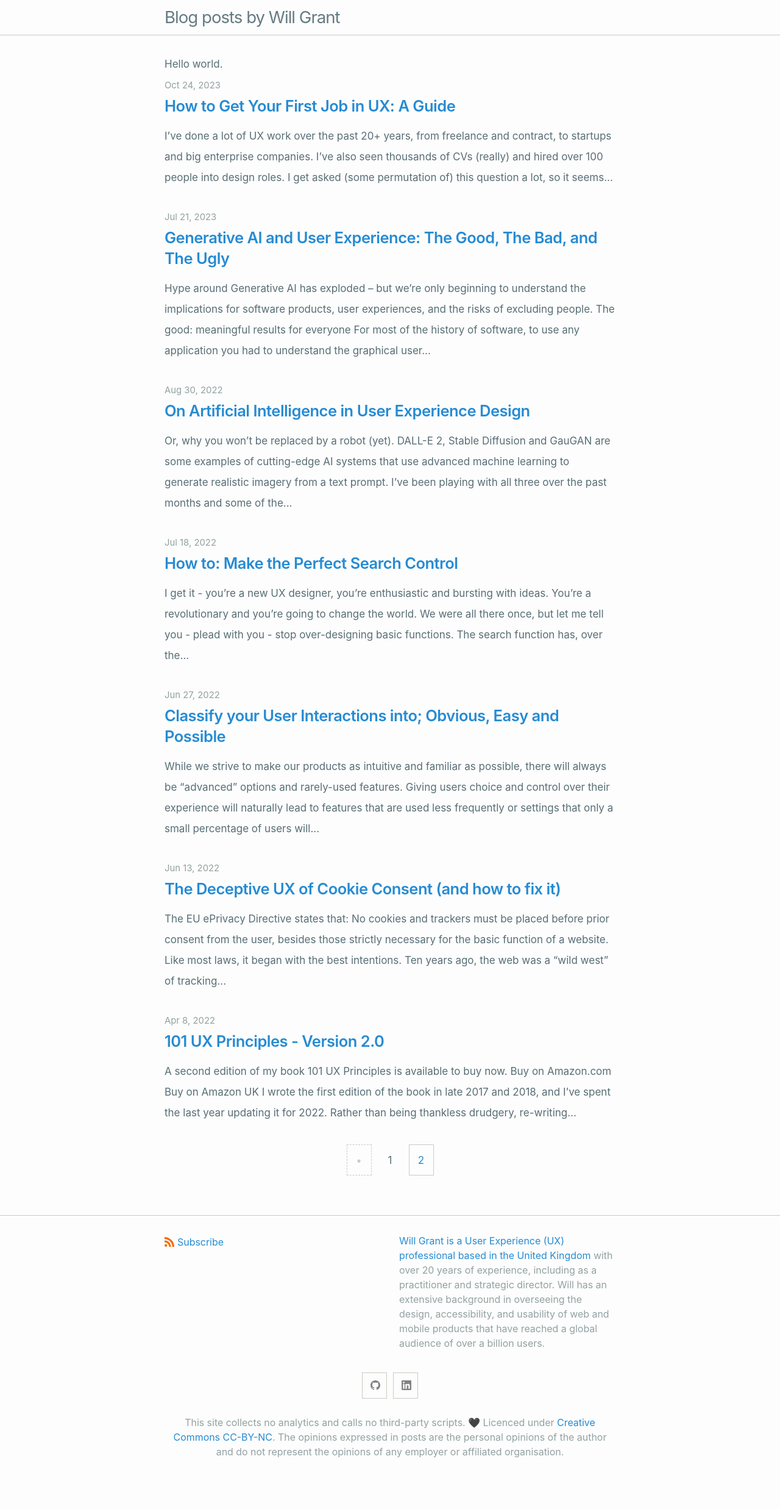
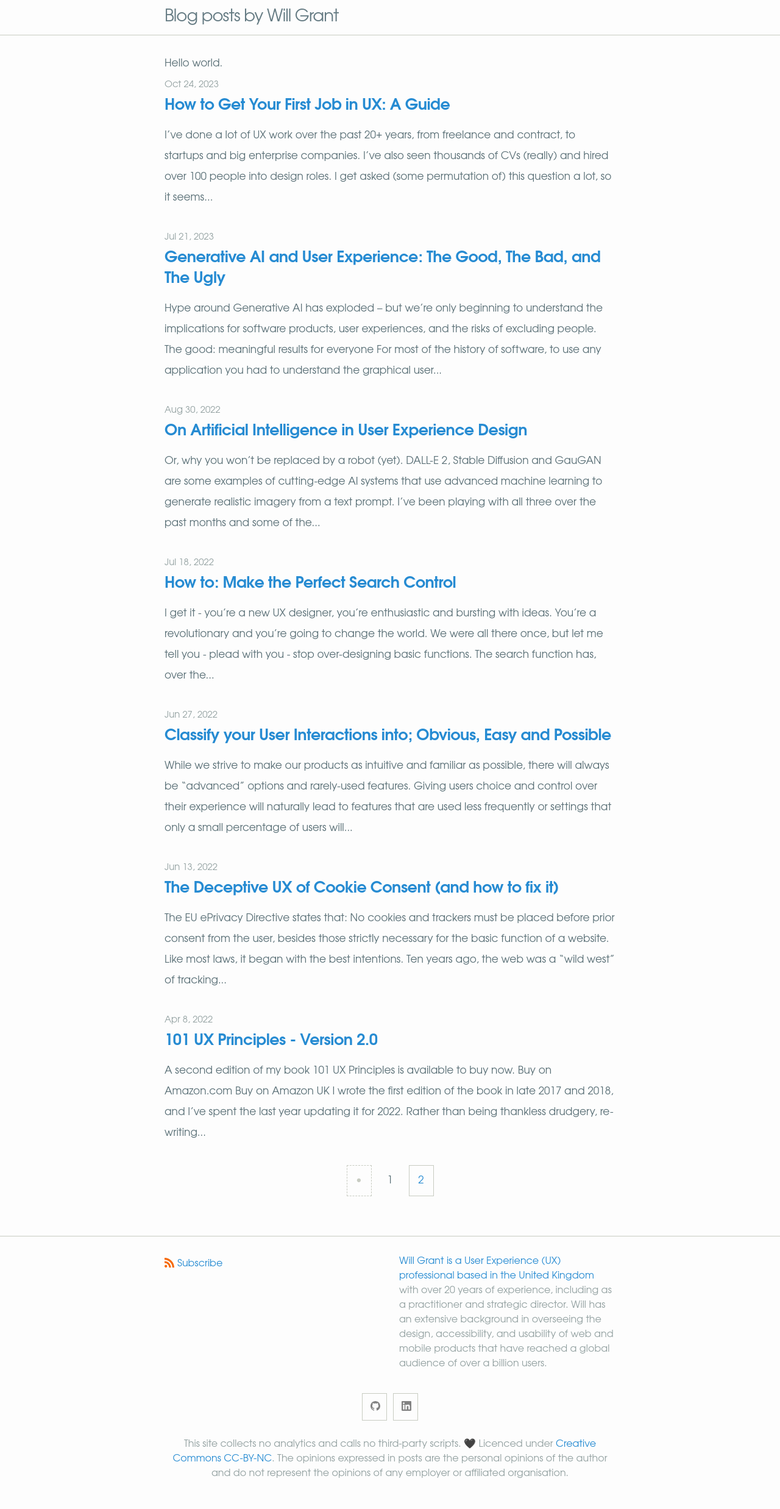
Before and after one commit to wgx/blog.willgrant.org, a Jekyll site: the page built from index.html, in a window 1280 px wide. Shown: the whole page at 61% size. Built offline with Jekyll 4.4.1, drawn with Linux system fonts in a browser that asks for light colours; the list of posts is cut into pages by our own code; before the commit the page ends 2439 px from its top, so only the background shows below that.

Commit message:
Update initialize.scss

```diff
--- a/_sass/minima/initialize.scss
+++ b/_sass/minima/initialize.scss
@@ -2,7 +2,7 @@
 
 // Define defaults for each variable.
 
-$base-font-family: -apple-system, BlinkMacSystemFont, "Segoe UI", "Segoe UI Symbol", "Segoe UI Emoji", "Apple Color Emoji", Roboto, Helvetica, Arial, sans-serif !default;
+$base-font-family: "Avenir", "Montserrat", "Corbel", "URW Gothic", source-sans-pro, sans-serif !default;
 $code-font-family: "Menlo", "Inconsolata", "Consolas", "Roboto Mono", "Ubuntu Mono", "Liberation Mono", "Courier New", monospace;
 $base-font-size:   17px !default;
 $base-font-weight: 400 !default;
```
